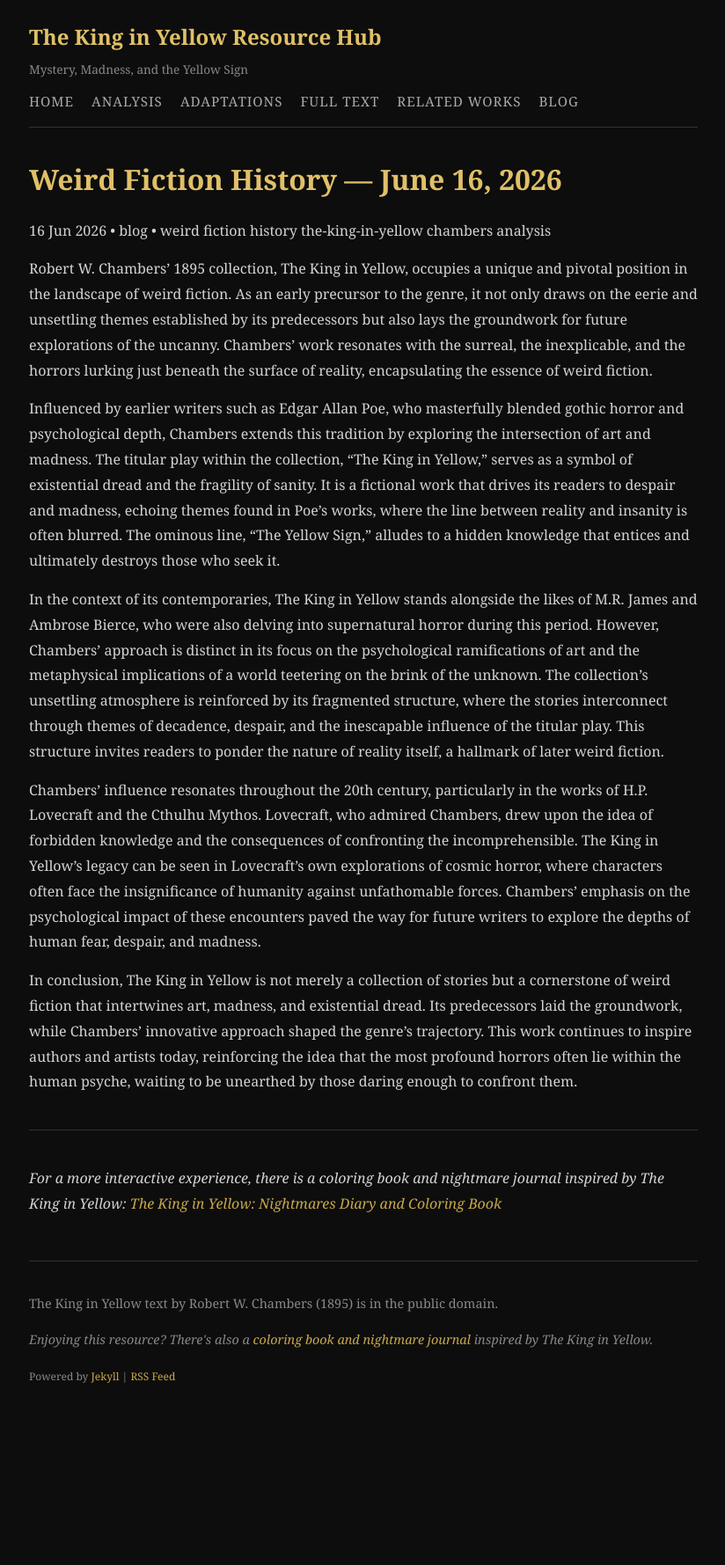
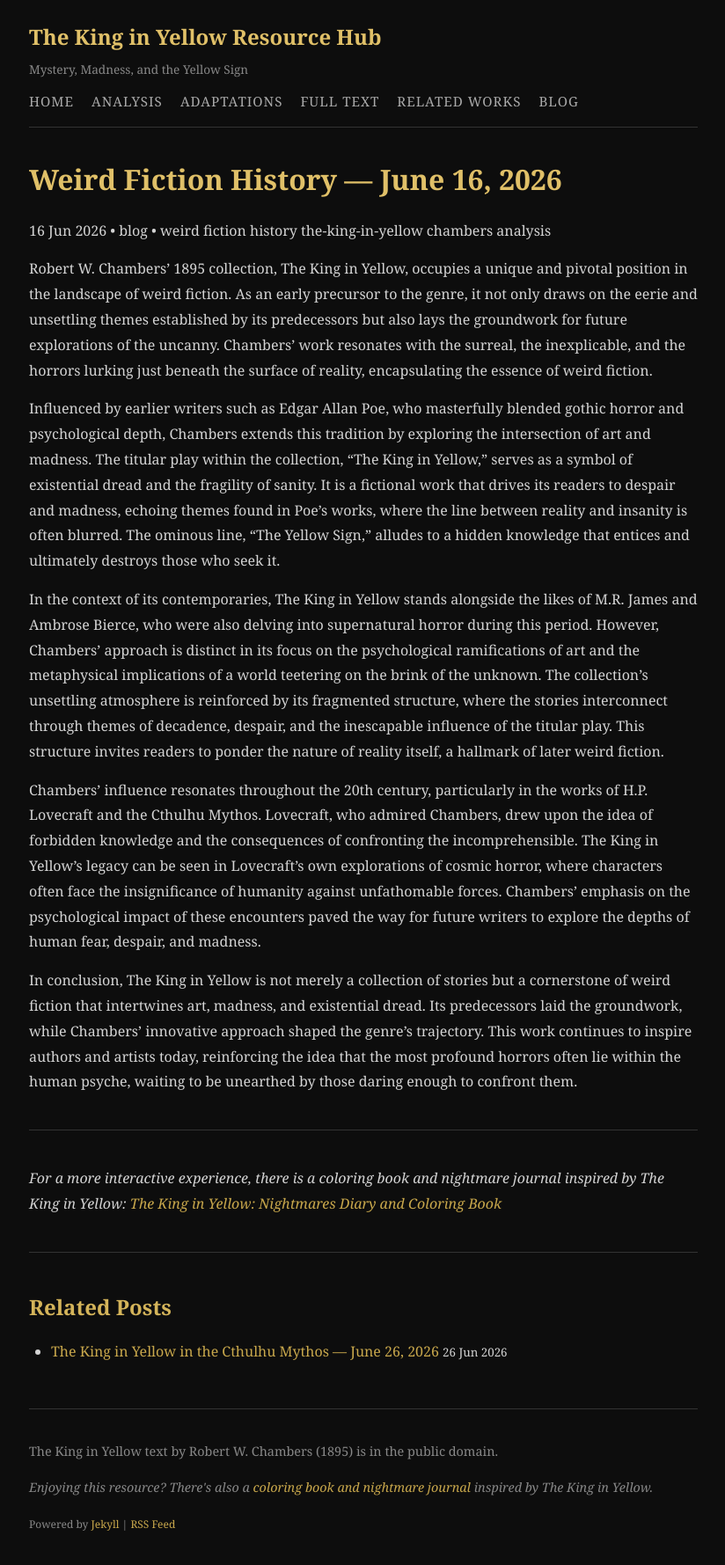
Before and after one commit to miravosqueinteresante/the-king-in-yellow-resources, a Jekyll site: the page built from _posts/2026-06-16-weird_fiction_history.md, in a window 1280 px wide. Shown: the whole page at 88% size, without its empty margins (227-1051 px from the left). Built offline with Jekyll 4.4.1, drawn with Linux system fonts in a browser that asks for light colours; before the commit the page ends 1611 px from its top, so only the background shows below that; some of the changed lines change nothing that is shown.

Commit message:
Daily post — 2026-06-26

```diff
--- a/_data/post-queue.json
+++ b/_data/post-queue.json
@@ -39,8 +39,10 @@
     "last_date": null
   },
   "weird_fiction_history": {
-    "used": [],
-    "last_date": null
+    "used": [
+      "The King in Yellow in the Cthulhu Mythos"
+    ],
+    "last_date": "2026-06-26"
   },
   "thematic_analysis": {
     "used": [],
--- /dev/null
+++ b/_posts/2026-06-26-the-king-in-yellow-in-the-cthulhu-mythos.md
@@ -0,0 +1,31 @@
+---
+layout: post
+title: "The King in Yellow in the Cthulhu Mythos — June 26, 2026"
+date: 2026-06-26 12:00:00 +0000
+categories: blog
+content_type: weird_fiction_history
+tags: [weird fiction history the-king-in-yellow chambers analysis]
+---
+Robert W. Chambers’ "The King in Yellow," published in 1895, stands as a cornerstone of weird fiction, influencing the genre's trajectory for decades. Its themes of madness, the supernatural, and the intersection of art and reality resonate deeply with later developments in weird fiction, particularly within H.P. Lovecraft's Cthulhu Mythos. The relationship between Chambers' work and Lovecraft's universe underscores the latter's fascination with cosmic horror and the fragility of sanity, both of which echo Chambers' unsettling narratives.
+
+At the heart of "The King in Yellow" is the eponymous play, a fictional text that drives those who read it to madness. This concept of a forbidden text reflects Lovecraft's own use of arcane books, such as the Necronomicon, which serve as gateways to horrifying truths. In Chambers' stories, the play is not merely a plot device; it embodies the idea that knowledge can be perilous. The opening story, "The Repairer of Reputations," introduces readers to a dystopian society where the titular play's influence reveals the thin veneer of civilization. The chilling line, "Look, the King in Yellow!" serves as both a literal and metaphorical cry, suggesting that the horrors of the otherworldly are always lurking just beyond the perception of the mundane.
+
+Lovecraft, who admired Chambers' work despite his later critiques of it, incorporated similar themes of existential dread and the insignificance of humanity in a vast, uncaring cosmos. In stories like "The Call of Cthulhu," Lovecraft explores the idea that ancient beings, much like the titular King, exist beyond human comprehension. The King embodies a presence that distorts reality, a concept paralleled by Lovecraft's great old ones whose mere existence can shatter the psyche. This thematic connection highlights how both authors grappled with the implications of encountering the incomprehensible.
+
+Moreover, Chambers’ exploration of art as a conduit for madness resonates with Lovecraft's treatment of creativity and its potential to unveil dark truths. The artist figures in "The King in Yellow," such as the mysterious figure of the King himself, often depict the struggle between genius and madness. The interplay of beauty and horror in Chambers’ stories can be seen in Lovecraft's own depictions of the grotesque, where artistic creation often leads to despair and destruction. For instance, characters driven mad by their pursuit of knowledge in Lovecraft's tales often find themselves trapped in a cycle of obsession reminiscent of the fates of those who engage with the play in Chambers' work.
+
+Finally, the aesthetic of decay and the atmosphere of dread that permeate "The King in Yellow" have also influenced the Cthulhu Mythos' settings. Chambers conjures an atmosphere that is both beautiful and unsettling, a quality that Lovecraft masterfully emulates in his own narrative landscapes. The imagery of decay, such as in "The Yellow Sign," parallels Lovecraft’s descriptions of ancient, crumbling civilizations and the overwhelming sense of foreboding that often envelopes his characters.
+
+In conclusion, "The King in Yellow" serves as a vital link between early weird fiction and the more expansive realms of the Cthulhu Mythos. Its exploration of madness, the implications of forbidden knowledge, and the relationship between art and reality deeply influenced Lovecraft, who expanded these themes into a broader cosmic horror narrative. Chambers’ eerie tales not only laid the groundwork for future writers but also provided a lens through which we can understand the pervasive dread that characterizes the weird fiction genre.
+
+---
+
+### Explore More
+
+- [Robert W. Chambers — Biography](/the-king-in-yellow-resources/analysis/chambers-biography/)
+
+*For a more interactive experience, there is a coloring book and nightmare journal inspired by The King in Yellow: [The King in Yellow: Nightmares Diary and Coloring Book](https://www.amazon.com/dp/B0CTXCQ9HM)*
+
+### Previous Posts on This Topic
+
+- [Weird Fiction History — June 16, 2026](/the-king-in-yellow-resources/2026/06/2026-06-16-weird_fiction_history.html)
```
